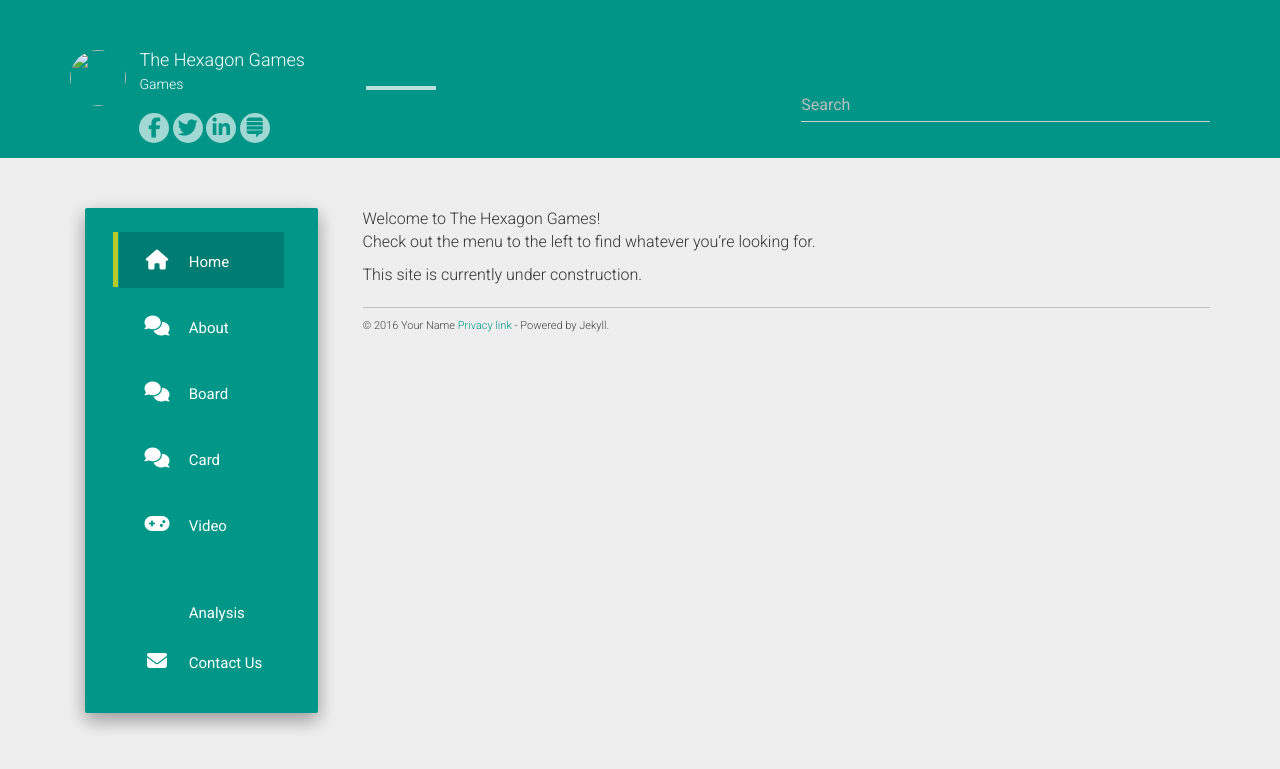
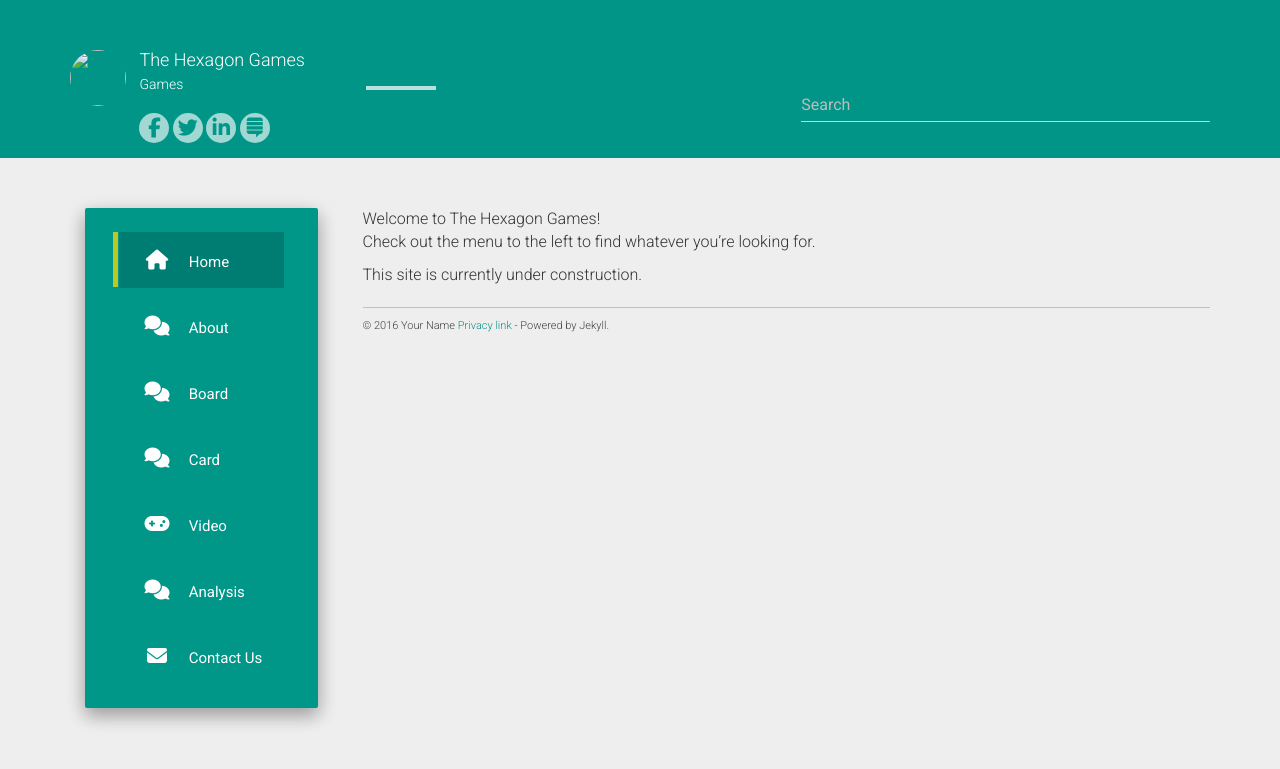
Before and after one commit to MillerHollinger/TheHexagonGames.github.io, a Jekyll site: the page built from index.md, in a window 1280 px wide. Shown: the top 769 px of the page. Built offline with Jekyll 4.4.1, drawn with Linux system fonts in a browser that asks for light colours; nearby versions of some CDN libraries; the list of posts is cut into pages by our own code.

Commit message:
Update urls.json

```diff
--- a/_data/urls.json
+++ b/_data/urls.json
@@ -28,7 +28,7 @@
   {
     "text": "Analysis",
     "url": "/analysis/",
-    "icon": "fas-comments"
+    "icon": "fa-comments"
   },
   {
     "text": "Contact Us",
```
